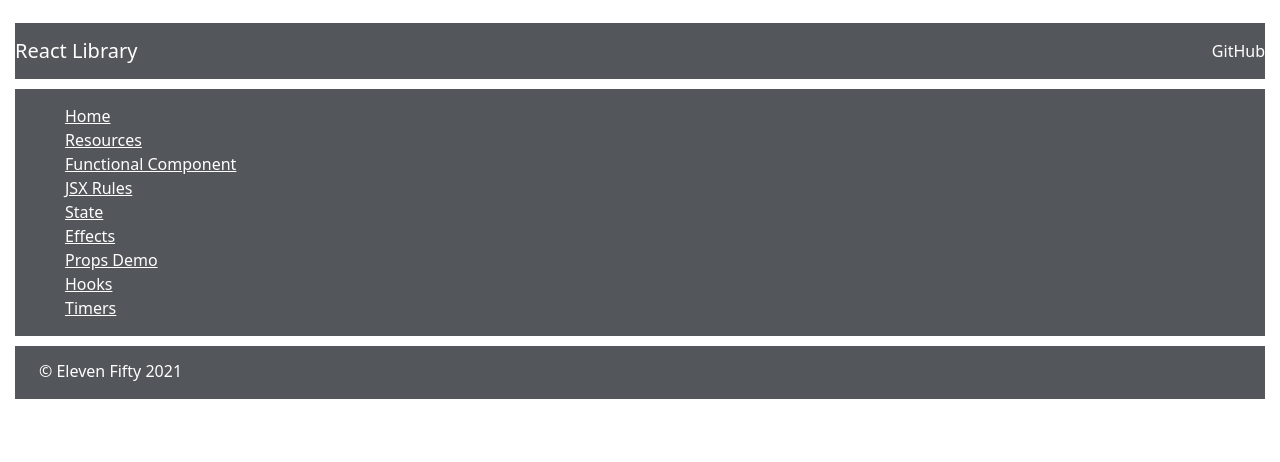
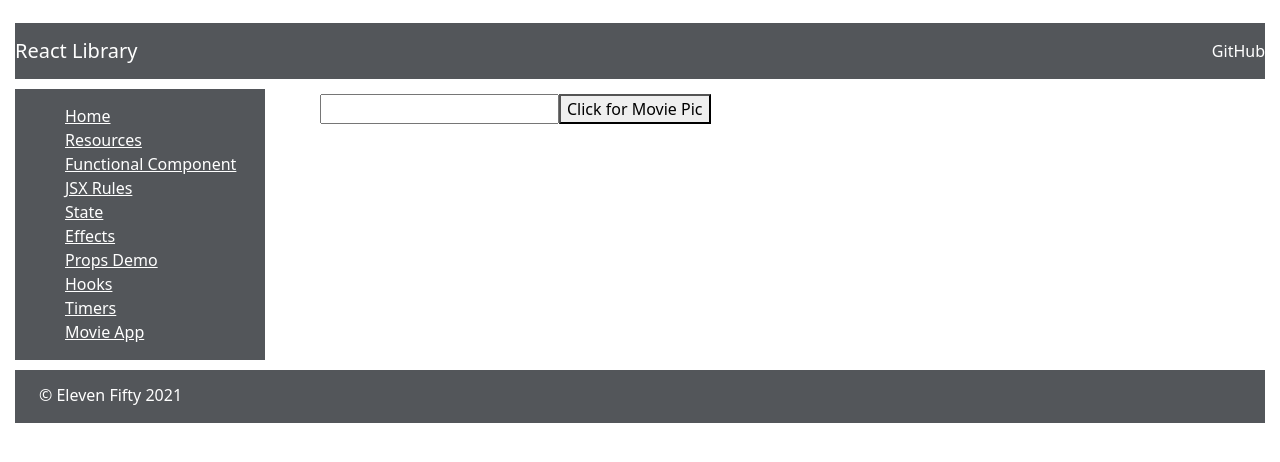
Before and after one commit to ronwise67/react_fundamentals, a React (Create React App) app: page /movie in a window 1280 px wide. Shown: the top 462 px of the page. Built offline with nearby package versions, Linux system fonts and the light colour scheme.

Commit message:
Added MovieApp modules

```diff
--- /dev/null
+++ b/src/components/apps/the-movie-db/MovieApp.js
@@ -0,0 +1,38 @@
+import React, {useState} from "react";
+
+const MovieApp = () => {
+    const [result, setResult] = useState()
+    const [query, setQuery] = useState('')
+
+    const fetcher = () => {
+        fetch(`https://api.themoviedb.org/3/movie/550?api_key=804b5c2bb1575ae5dac4b35332b1d4a2&language=en-US&query=${query}&page=1&include_adult=false`)
+        .then(res => {
+            if (res.status !== 200) {
+                throw new Error('fetch error')
+            } else return res.json()
+            })
+            .then(json => {
+                if (json.results.length === 0){
+                    throw new Error('no results')
+                } else {
+                    const movieNum = Math.floor(Math.random()*json.results.length)
+                    setResult(json.result[movieNum])
+                    console.log(json.result[movieNum])
+                }
+            })
+        .catch(err => console.log(err))
+    }
+
+    return(
+        <div className='main'>
+            <div className='mainDiv'>
+                <input value={query} onChange={(e) => setQuery(e.target.value)} />
+                <button onClick={fetcher}>Click for Movie Pic</button>
+            </div>
+        </div>
+    )
+}
+
+
+
+export default MovieApp
--- a/src/components/site/Sidebar.js
+++ b/src/components/site/Sidebar.js
@@ -8,6 +8,7 @@ import Effects from "../concepts/Effects";
 import PropsDemo from "../concepts/PropsDemo";
 import Hooks from "../concepts/Hooks";
 import TimePiecesApp from "../apps/timer-apps/TimePiecesApp";
+import MovieApp from "../apps/the-movie-db/MovieApp";
 // import userEvent from "@testing-library/user-event";
 
 const Sidebar = () => {
@@ -24,6 +25,7 @@ const Sidebar = () => {
           <li><Link to='/propsdemo'>Props Demo</Link></li>
           <li><Link to='/hooks'>Hooks</Link></li>
           <li><Link to='/timer'>Timers</Link></li>
+          <li><Link to='/movie'>Movie App</Link></li>
         </ul>
       </div>
       <div className="sidebar-route">
@@ -38,6 +40,7 @@ const Sidebar = () => {
           <Route exact path="/propsdemo"><PropsDemo /></Route>
           <Route exact path="/hooks"><Hooks /></Route>
           <Route exact path="/timer"><TimePiecesApp /></Route>
+          <Route exact path="/movie"><MovieApp /></Route>
         </Switch>
       </div>
     </div>
```
Also changed, not shown: src/components/apps/the-movie-db/MovieAppDisplay/MovieAppDisplay.js (added, +26 -0 lines).
